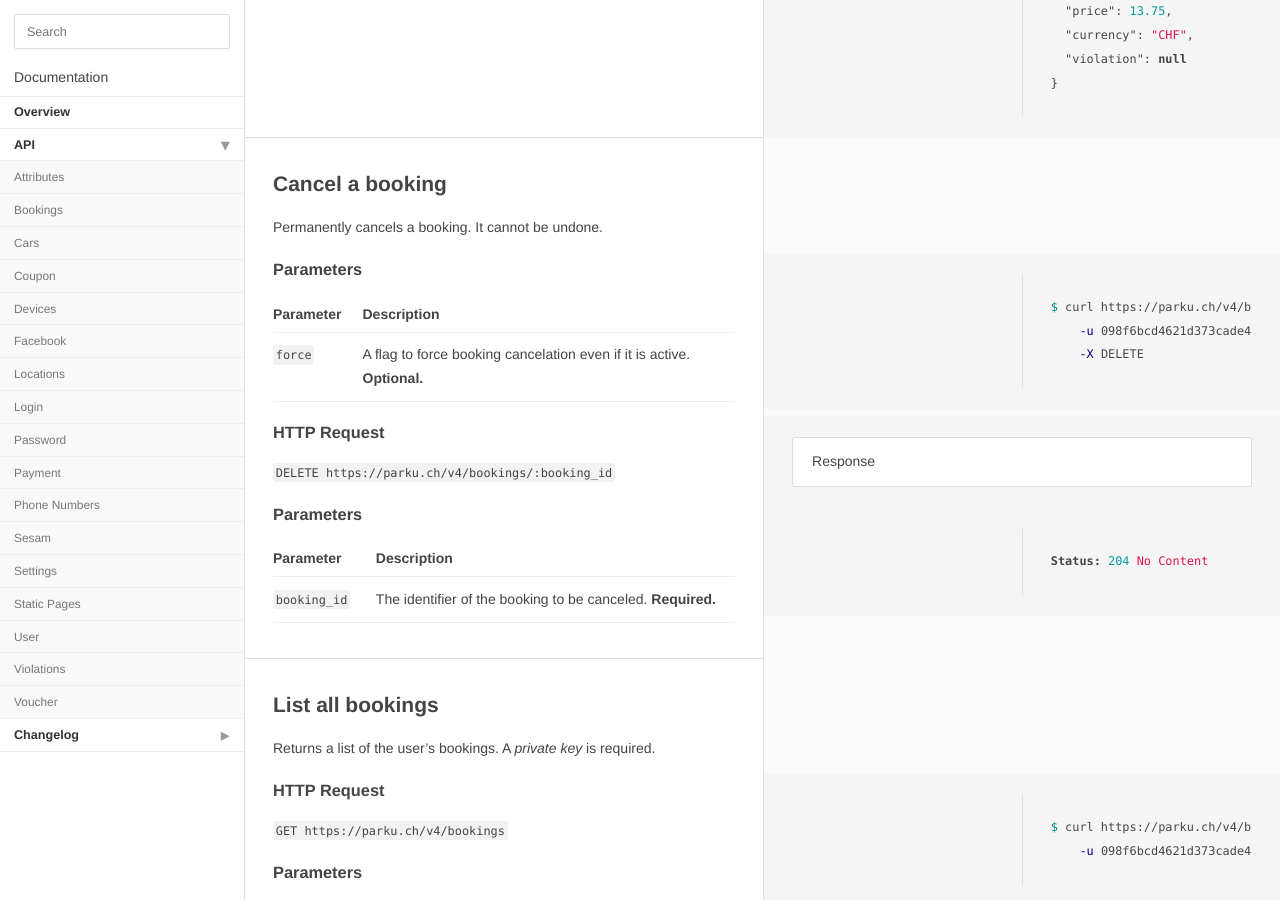
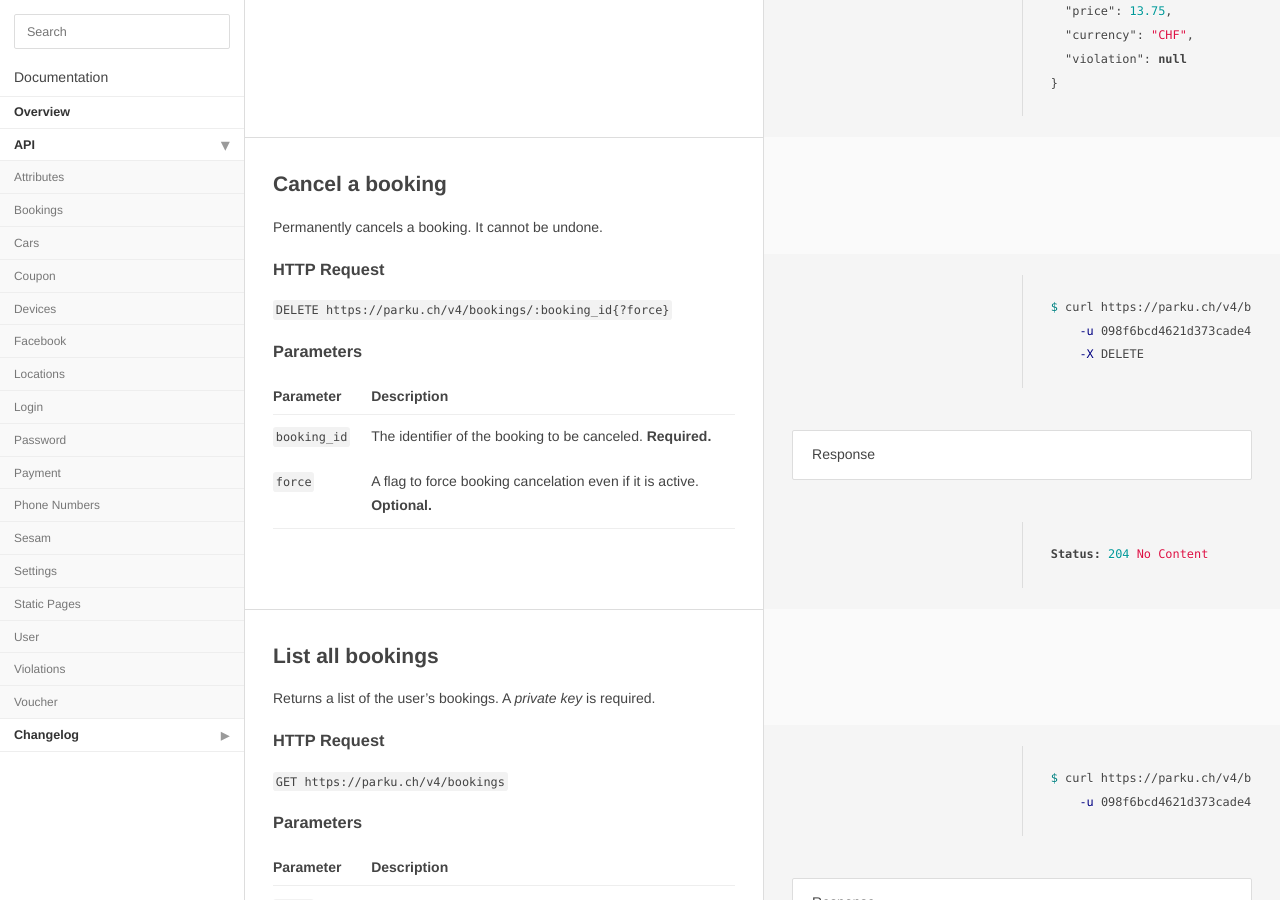
Before and after one commit to parku/docs, a Jekyll site: the page built from api/bookings.md, in a window 1280 px wide and 900 px high, scrolled down 8527 px. Built offline with Jekyll 4.4.1, drawn with Linux system fonts in a browser that asks for light colours; Markdown is read by kramdown in place of the engine named in the settings; some of the changed lines change nothing that is shown.

Commit message:
Updating booking cancelation force flag

````diff
--- a/api/bookings.md
+++ b/api/bookings.md
@@ -438,11 +438,6 @@ $ curl {{ site.parku.api }}/bookings/005c4826-4e28-11e3-a675-d43d7eece53d?force
     -u 098f6bcd4621d373cade4e832627b4f6:parku \
     -X DELETE
 ```
-### Parameters
-
-Parameter | Description
----       | ---
-`force`   | A flag to force booking cancelation even if it is active. __Optional.__
 
 > Response
 
@@ -452,13 +447,14 @@ Status: 204 No Content
 
 ### HTTP Request
 
-`DELETE {{ site.parku.api }}/bookings/:booking_id`
+`DELETE {{ site.parku.api }}/bookings/:booking_id{?force}`
 
 ### Parameters
 
 Parameter      | Description
 ---            | ---
 `booking_id`   | The identifier of the booking to be canceled. __Required.__
+`force`        | A flag to force booking cancelation even if it is active. __Optional.__
 
 
 ## List all bookings
````
